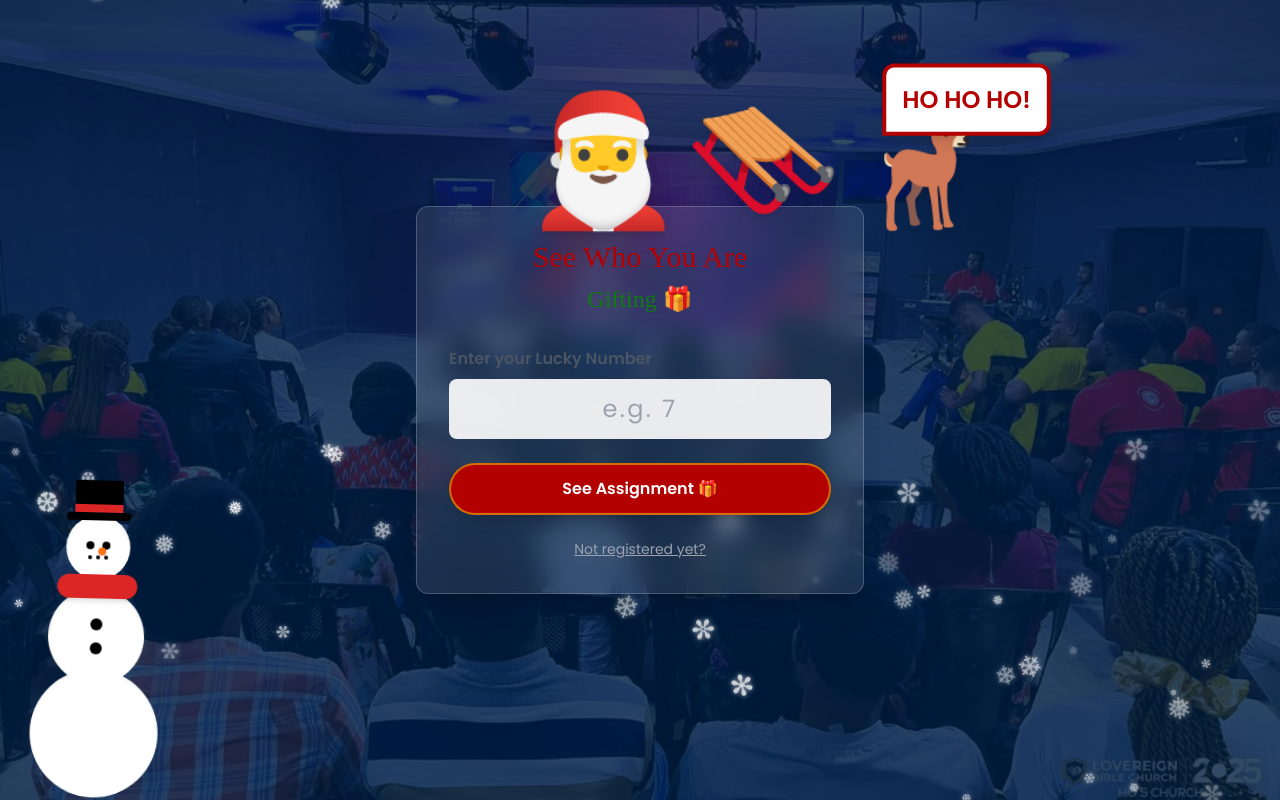
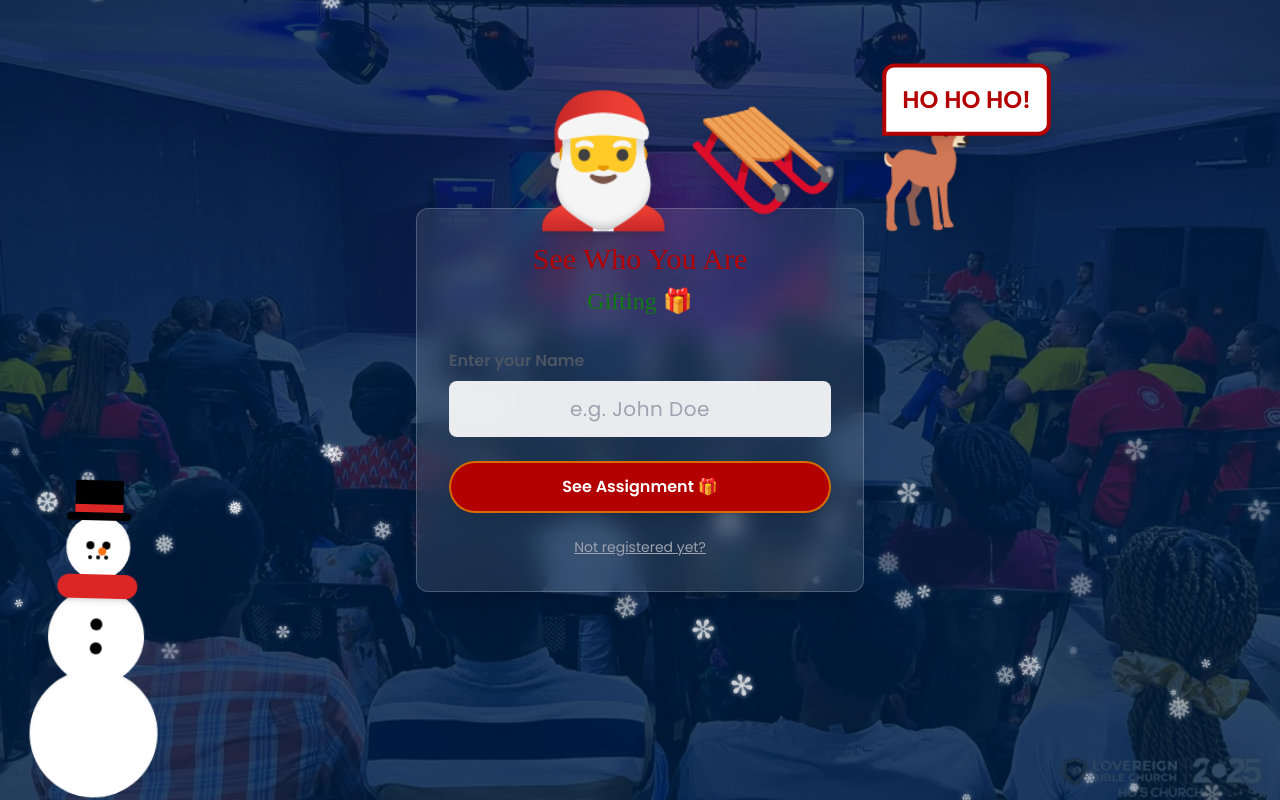
Before and after one commit to eugene-sew/LoveReignBibleChurchSecretSantaFront, a React (Vite) app: page /reveal-login in a window 1280 px wide. Built offline with nearby package versions, Linux system fonts and the light colour scheme; no server answers; a web font is replaced by a local one.

Commit message:
feat: switch to login by name for reveal page

```diff
--- a/src/pages/RevealLogin.jsx
+++ b/src/pages/RevealLogin.jsx
@@ -5,26 +5,28 @@ import Layout from '../components/Layout';
 import { motion } from 'framer-motion';
 
 const RevealLogin = () => {
-  const [number, setNumber] = useState('');
+  const [name, setName] = useState('');
   const [loading, setLoading] = useState(false);
   const [error, setError] = useState('');
   const navigate = useNavigate();
 
   const handleLogin = async (e) => {
     e.preventDefault();
-    if (!number) return;
+    if (!name.trim()) return;
 
     setLoading(true);
     setError('');
 
     try {
-      const res = await api.post('/login-by-number', { number: parseInt(number) });
-      // Navigate to draw page with name (since Draw.jsx uses name to fetch assignment)
-      // Or we could refactor Draw.jsx to use number.
-      // For minimal refactor, we'll use the name returned by login.
-      navigate(`/draw?name=${encodeURIComponent(res.data.name)}`);
+      // Check if name exists by trying to fetch assignment
+      await api.get(`/assignment?name=${encodeURIComponent(name.trim())}`);
+      navigate(`/draw?name=${encodeURIComponent(name.trim())}`);
     } catch (err) {
-      setError('Invalid number. Please try again.');
+      if (err.response && err.response.status === 404) {
+        setError('Name not found. Please check the spelling.');
+      } else {
+        setError('Something went wrong. Please try again.');
+      }
     } finally {
       setLoading(false);
     }
@@ -43,13 +45,13 @@ const RevealLogin = () => {
 
           <form onSubmit={handleLogin} className="space-y-6">
             <div>
-              <label className="block text-left text-gray-600 mb-2 font-semibold">Enter your Lucky Number</label>
+              <label className="block text-left text-gray-600 mb-2 font-semibold">Enter your Name</label>
               <input
-                type="number"
-                value={number}
-                onChange={(e) => setNumber(e.target.value)}
-                placeholder="e.g. 7"
-                className="input-field text-center text-2xl tracking-widest"
+                type="text"
+                value={name}
+                onChange={(e) => setName(e.target.value)}
+                placeholder="e.g. John Doe"
+                className="input-field text-center text-xl tracking-wide"
                 required
               />
             </div>
```
